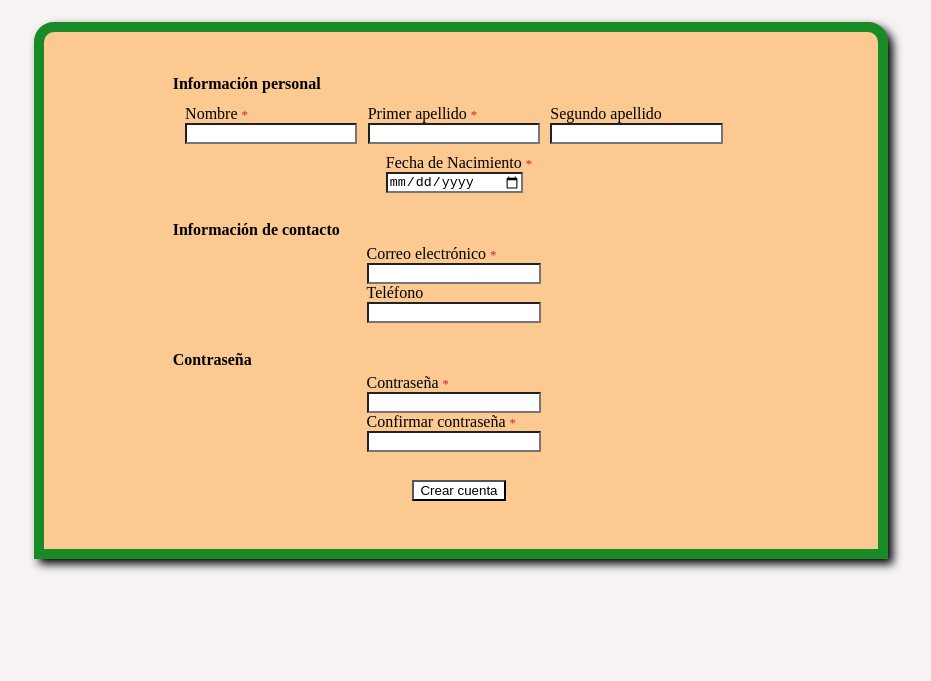
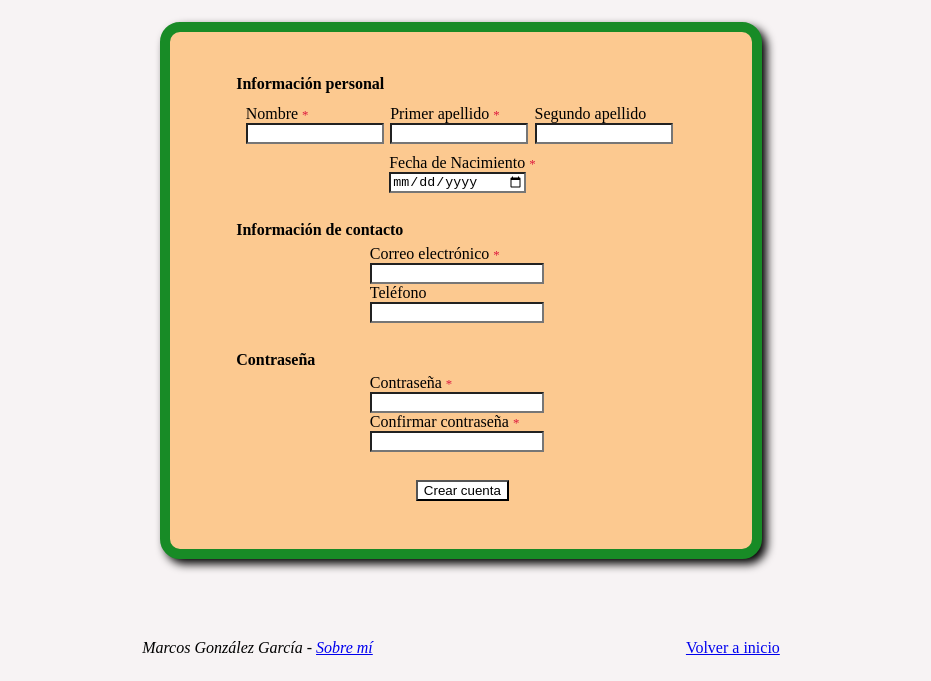
Before and after one commit to marcosgg37/proyecto-javascript-eval2, a plain HTML site: page formulario.html in a window 1280 px wide. Shown: the part 119-800 px from the top of the page, without its empty margins (179-1110 px from the left). Drawn offline with Linux system fonts and the light colour scheme.

Commit message:
Arreglado css y añadido footer

```diff
--- a/estilos/dublin.css
+++ b/estilos/dublin.css
@@ -46,9 +46,8 @@
 section {
   background-color: #FCC990;
   margin-top: 2%;
-  width: 60%;
+  width: 40%;
   padding: 3%;
-  overflow: auto;
   border: 10px solid #188B26;
   box-shadow: 5px 5px 10px;
 }
--- a/estilos/estilos.css
+++ b/estilos/estilos.css
@@ -32,7 +32,6 @@
   display: flex;
   flex-direction: column;
   align-items: center;
-  width: 60%;
 }
 
 .error {
--- a/formulario.html
+++ b/formulario.html
@@ -69,11 +69,12 @@
         </fieldset>
       </form>
     </section>
-    <p id="registrolabel"></p>
   </main>
-  <br>
+  <p id="registrolabel"></p>
+  <p id="errorlabel" style="color: red;"></p>
   <footer>
-    <p id="errorlabel" style="color: red;"></p>
+    <p><i>Marcos González García - <a href="about.html">Sobre mí</a></i></p>
+    <p><a href="index.html">Volver a inicio</a></p>
   </footer>
 </body>
 
```
